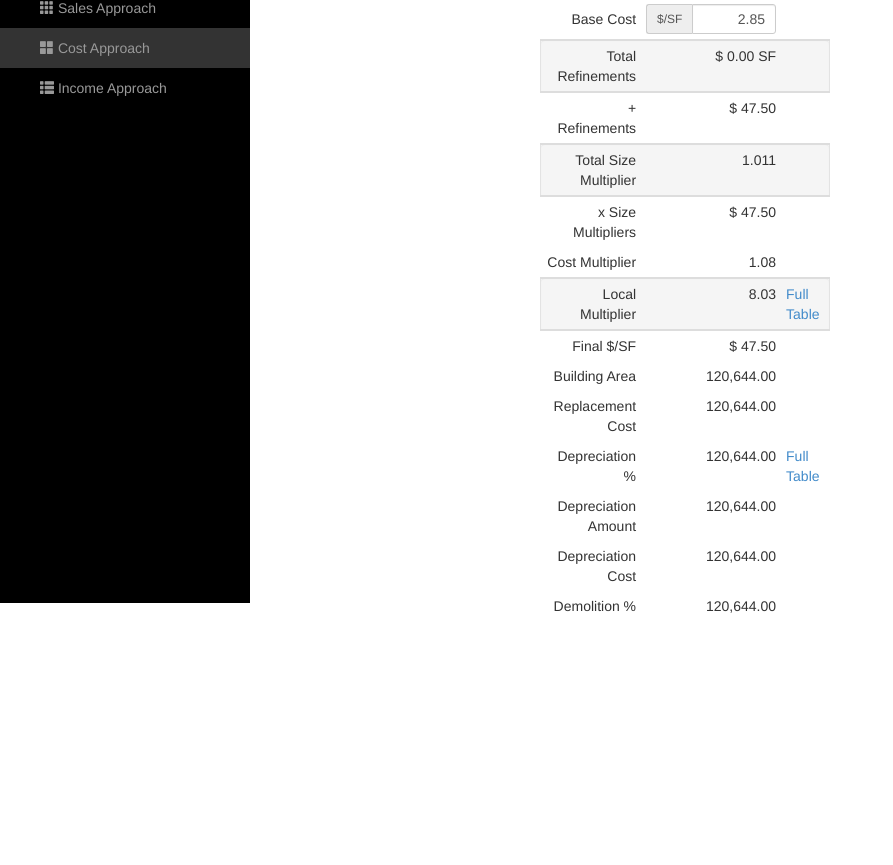
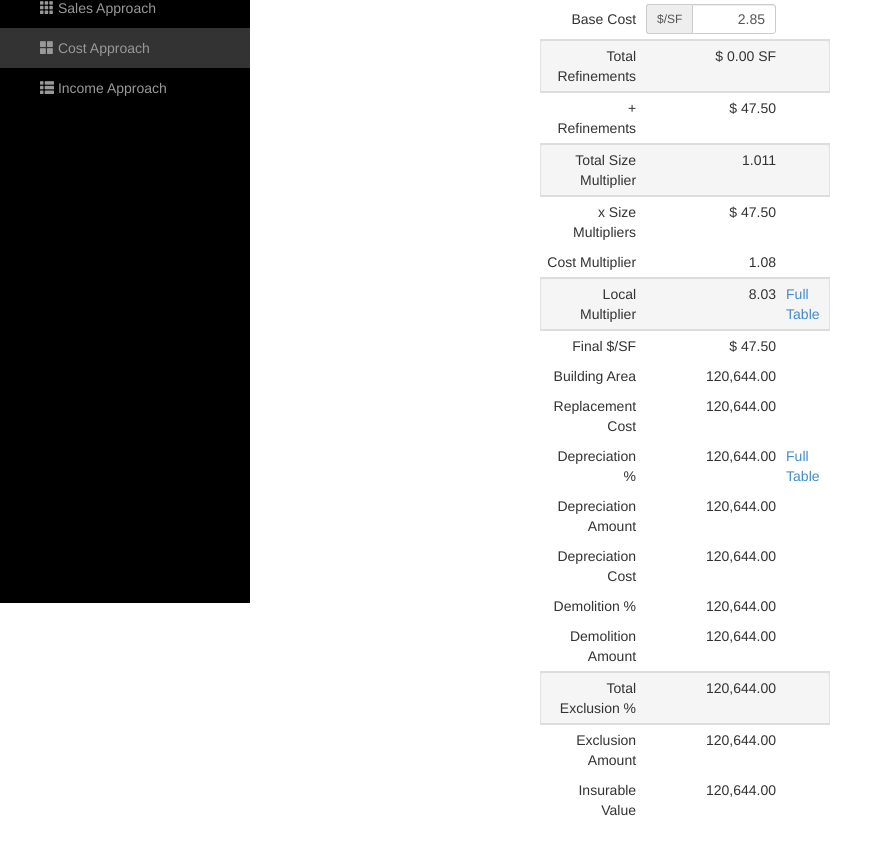
Before and after one commit to adamyala/propcalc_public, a Flask app: page /cost_approach/1 in a window 1280 px wide. Shown: the part 197-1062 px from the top of the page, without its empty margins (0-893 px from the left). Before the commit the page ends 810 px from the top, so only its background shows below. Run offline with Flask 2, Linux system fonts and the light colour scheme; some libraries are stand-ins or nearby versions.

Commit message:
finished layout of cost

```diff
--- a/templates/cost_approach.html
+++ b/templates/cost_approach.html
@@ -589,6 +589,96 @@
                                         <td>
                                         </td>
                                     </tr>
+                                    <tr>
+                                        <td>
+                                            Demolition Amount
+                                        </td>
+                                        <td>
+                                            120,644.00
+                                        </td>
+                                        <td>
+                                        </td>
+                                    </tr>
+                                    <tbody class="well">
+                                        <tr data-toggle="collapse" data-target=".demo7" class="accordion-toggle">
+                                            <td class="incomeinputside">
+                                                Total Exclusion %
+                                            </td>
+                                            <td>
+                                                120,644.00
+                                            </td>
+                                            <td>
+                                            </td>
+                                        </tr>
+                                        <tr>
+                                            <td class="hiddenRow">
+                                                <div class="hiddenDiv accordian-body collapse demo7">
+                                                    Basement Excavation %
+                                                </div>
+                                            </td>
+                                            <td class="hiddenRow">
+                                                <div class="hiddenDiv accordian-body collapse demo7">
+                                                    120,644.00
+                                                </div>
+                                            </td>
+                                            <td class="hiddenRow">
+                                                <div class="hiddenDiv accordian-body collapse demo7">
+                                                </div>
+                                            </td>
+                                        </tr>
+                                        <tr>
+                                            <td class="hiddenRow">
+                                                <div class="hiddenDiv accordian-body collapse demo7">
+                                                    Foundation Underground %
+                                                </div>
+                                            </td>
+                                            <td class="hiddenRow">
+                                                <div class="hiddenDiv accordian-body collapse demo7">
+                                                    120,644.00
+                                                </div>
+                                            </td>
+                                            <td class="hiddenRow">
+                                                <div class="hiddenDiv accordian-body collapse demo7">
+                                                </div>
+                                            </td>
+                                        </tr>
+                                        <tr>
+                                            <td class="hiddenRow">
+                                                <div class="hiddenDiv accordian-body collapse demo7">
+                                                    Architect's Fees %
+                                                </div>
+                                            </td>
+                                            <td class="hiddenRow">
+                                                <div class="hiddenDiv accordian-body collapse demo7">
+                                                    120,644.00
+                                                </div>
+                                            </td>
+                                            <td class="hiddenRow">
+                                                <div class="hiddenDiv accordian-body collapse demo7">
+                                                </div>
+                                            </td>
+                                        </tr>
+                                    </tbody>
+                                    <tr>
+                                        <td>
+                                            Exclusion Amount
+                                        </td>
+                                        <td>
+                                            120,644.00
+                                        </td>
+                                        <td>
+                                        </td>
+                                    </tr>
+                                    <tr>
+                                        <td>
+                                            Insurable Value
+                                        </td>
+                                        <td>
+                                            120,644.00
+                                        </td>
+                                        <td>
+                                        </td>
+                                    </tr>
                                 </table>
                             </div>
                         </div>
```
Lines whose indentation alone changed are shown as unchanged.
